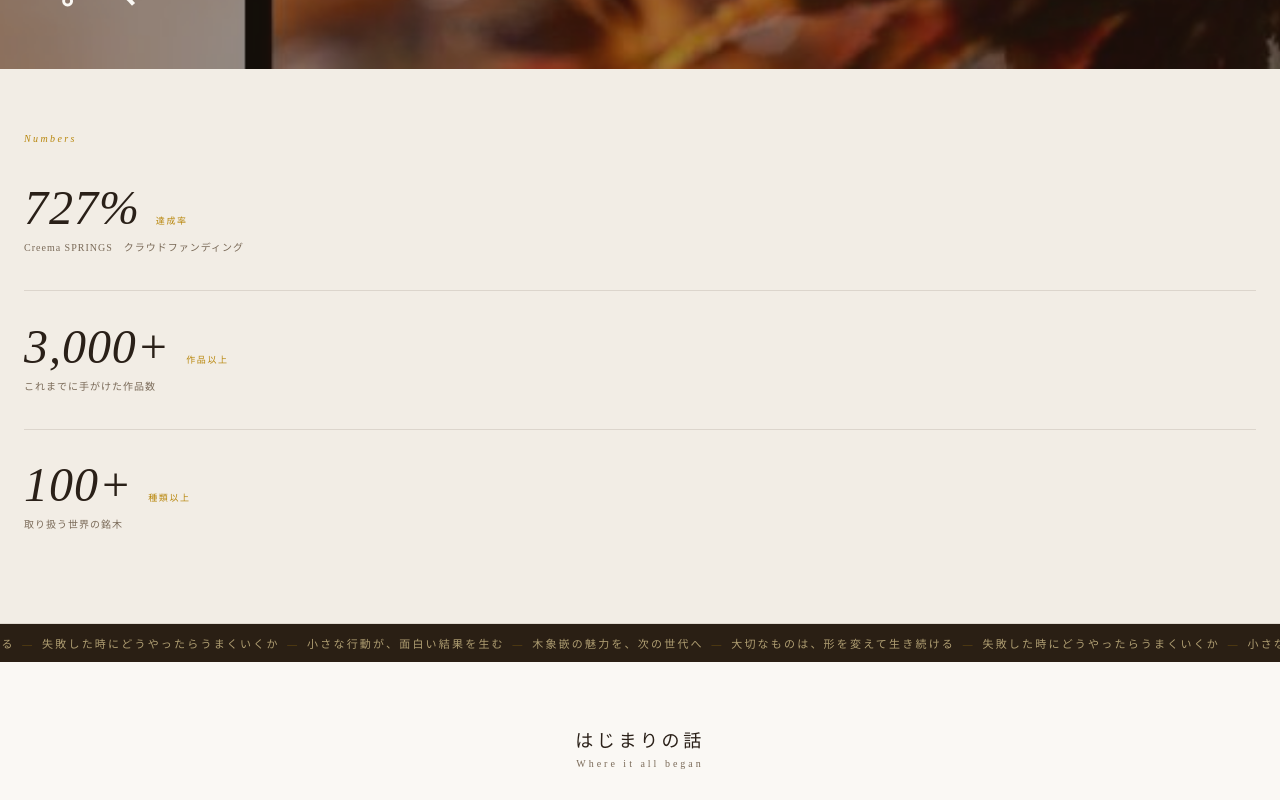
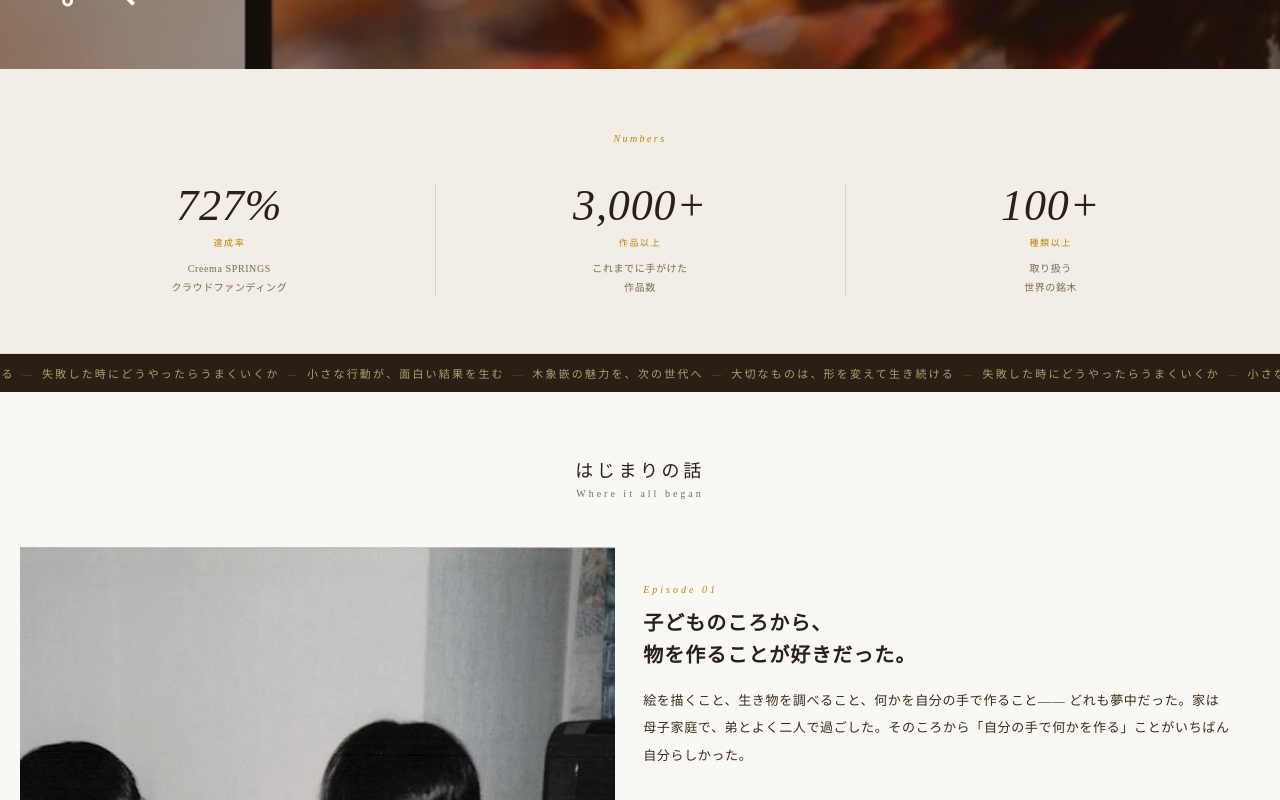
Before and after one commit to kinmokuseicraft-png/base_kinmokusei, a Next.js app: page /liff/craftsman/tsuba in a window 1280 px wide. Shown: the part 1000-1800 px from the top of the page. Built offline with nearby package versions, Linux system fonts and the light colour scheme.

Commit message:
fix: カウントセクションを3列横並びレイアウトに修正

```diff
--- a/app/(liff)/liff/craftsman/tsuba/page.tsx
+++ b/app/(liff)/liff/craftsman/tsuba/page.tsx
@@ -101,24 +101,22 @@ export default function TsubaPage() {
 
       {/* ── カウントアップ ── */}
       <section id="count-section" style={{ background: '#f2ede5', padding: '64px 24px 56px', borderBottom: '0.5px solid rgba(61,43,26,0.1)' }}>
-        <span style={{ fontFamily: 'serif', fontStyle: 'italic', fontSize: 10, letterSpacing: '0.24em', color: '#b8860b', display: 'block', marginBottom: 40 }}>Numbers</span>
-        <div style={{ display: 'flex', flexDirection: 'column', gap: 0 }}>
+        <span style={{ fontFamily: 'serif', fontStyle: 'italic', fontSize: 10, letterSpacing: '0.24em', color: '#b8860b', display: 'block', marginBottom: 40, textAlign: 'center' }}>Numbers</span>
+        <div style={{ display: 'flex', justifyContent: 'space-around', alignItems: 'flex-start', gap: 0 }}>
           {[
-            { num: 727, suffix: '%', unit: '達成率', desc: 'Creema SPRINGS　クラウドファンディング' },
-            { num: 3000, suffix: '+', unit: '作品以上', desc: 'これまでに手がけた作品数' },
-            { num: 100, suffix: '+', unit: '種類以上', desc: '取り扱う世界の銘木' },
+            { num: 727, suffix: '%', unit: '達成率', desc: 'Creema SPRINGS\nクラウドファンディング' },
+            { num: 3000, suffix: '+', unit: '作品以上', desc: 'これまでに手がけた\n作品数' },
+            { num: 100, suffix: '+', unit: '種類以上', desc: '取り扱う\n世界の銘木' },
           ].map((c, i) => (
-            <div key={c.unit}>
-              {i > 0 && <div style={{ height: '0.5px', background: 'rgba(61,43,26,0.12)', margin: '0 0 32px' }} />}
-              <div style={{ display: 'flex', alignItems: 'baseline', gap: 16, marginBottom: 6 }}>
-                <div
-                  data-target={c.num}
-                  data-suffix={c.suffix}
-                  style={{ fontFamily: 'serif', fontStyle: 'italic', fontWeight: 400, fontSize: 48, lineHeight: 1, letterSpacing: '0.02em', color: '#2a2018' }}
-                >0</div>
-                <div style={{ fontFamily: "'Noto Serif JP', serif", fontWeight: 300, fontSize: 9, letterSpacing: '0.18em', color: '#b8860b' }}>{c.unit}</div>
-              </div>
-              <div style={{ fontFamily: "'Noto Serif JP', serif", fontWeight: 200, fontSize: 10, color: '#7a6a58', lineHeight: 2, letterSpacing: '0.1em', marginBottom: 32 }}>{c.desc}</div>
+            <div key={c.unit} style={{ flex: 1, textAlign: 'center', position: 'relative', padding: '0 8px' }}>
+              {i > 0 && <div style={{ position: 'absolute', left: 0, top: 0, bottom: 0, width: '0.5px', background: 'rgba(61,43,26,0.12)' }} />}
+              <div
+                data-target={c.num}
+                data-suffix={c.suffix}
+                style={{ fontFamily: 'serif', fontStyle: 'italic', fontWeight: 400, fontSize: 44, lineHeight: 1, letterSpacing: '0.02em', color: '#2a2018', marginBottom: 8 }}
+              >0</div>
+              <div style={{ fontFamily: "'Noto Serif JP', serif", fontWeight: 300, fontSize: 9, letterSpacing: '0.18em', color: '#b8860b', marginBottom: 10 }}>{c.unit}</div>
+              <div style={{ fontFamily: "'Noto Serif JP', serif", fontWeight: 200, fontSize: 10, color: '#7a6a58', lineHeight: 1.9, letterSpacing: '0.06em', whiteSpace: 'pre-line' }}>{c.desc}</div>
             </div>
           ))}
         </div>
```
